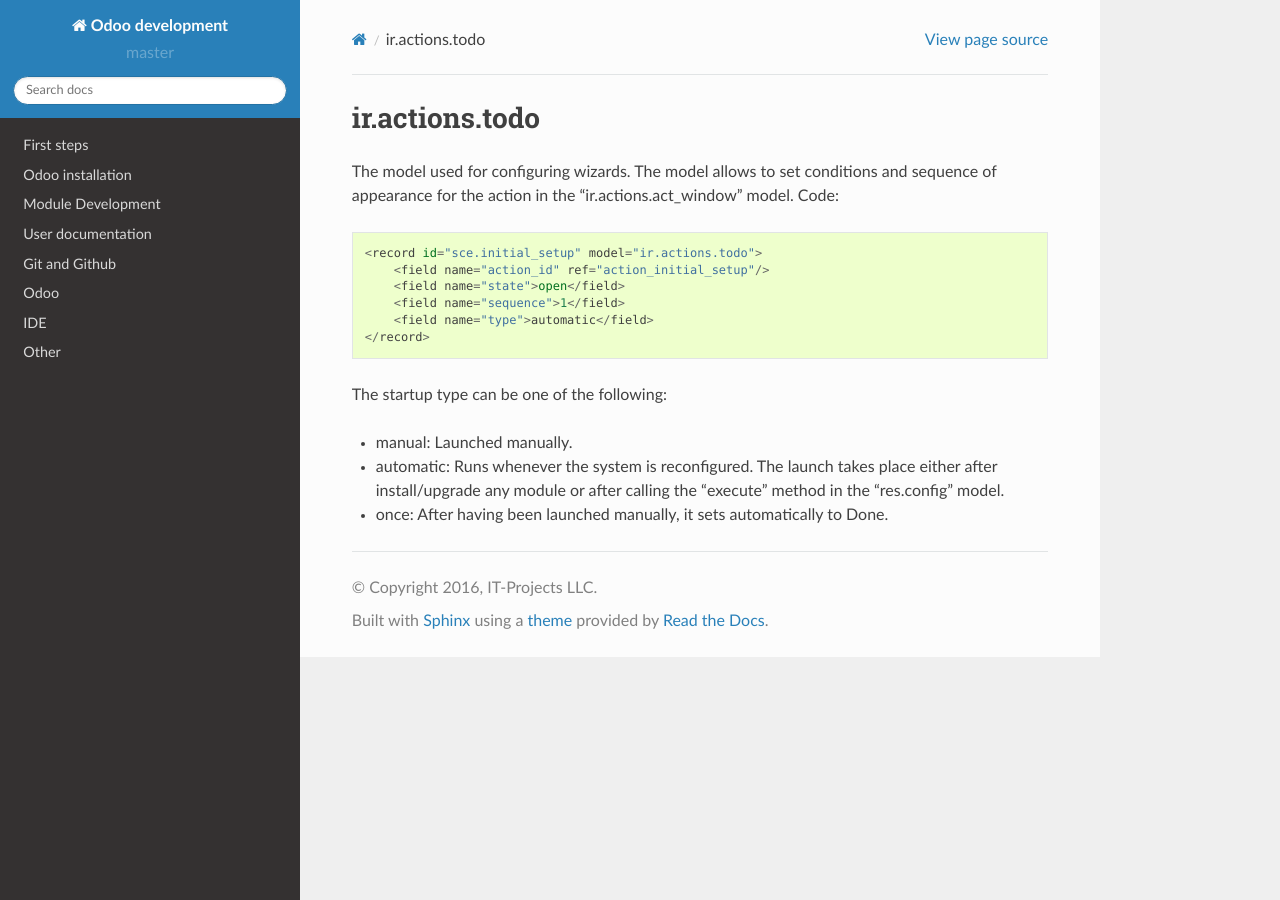
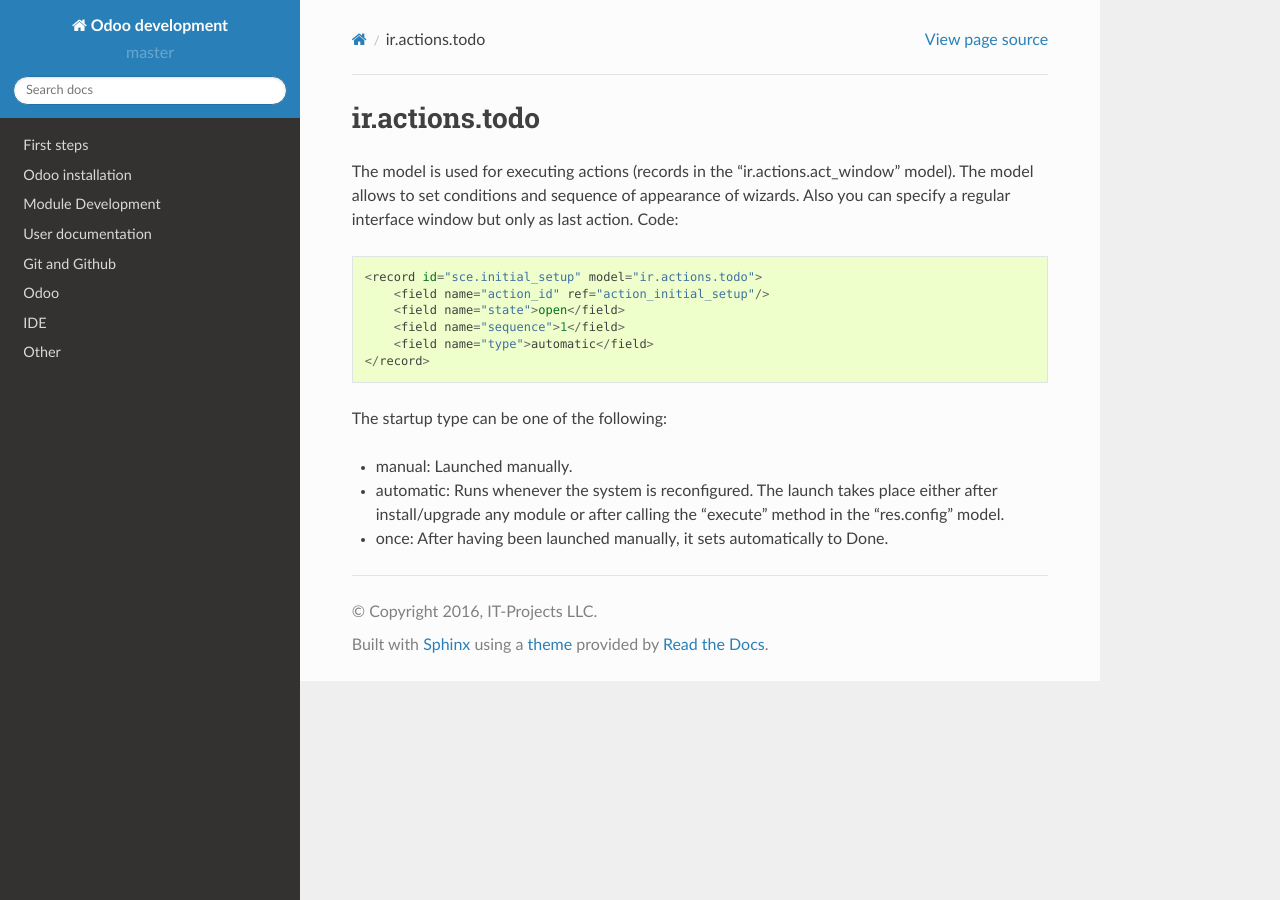
Before and after one commit to itpp-labs/odoo-development, a Sphinx documentation site: the page built from docs/odoo/models/ir.actions.todo.rst, in a window 1280 px wide. Built offline with Sphinx 7.4.7 and the Read the Docs theme 2.0.0, drawn with Linux system fonts in a browser that asks for light colours; pages that are not in the unit, such as notebooks, are missing from menus.

Commit message:
[DOC] change article "ir.actions.todo"

```diff
--- a/docs/odoo/models/ir.actions.todo.rst
+++ b/docs/odoo/models/ir.actions.todo.rst
@@ -1,8 +1,9 @@
 ir.actions.todo
 ===============
 
-The model used for configuring wizards.
-The model allows to set conditions and sequence of appearance for the action in the "ir.actions.act_window" model.
+The model is used for executing actions (records in the "ir.actions.act_window" model).
+The model allows to set conditions and sequence of appearance of wizards. Also you can specify a regular
+interface window but only as last action.
 Code::
 
         <record id="sce.initial_setup" model="ir.actions.todo">
```
